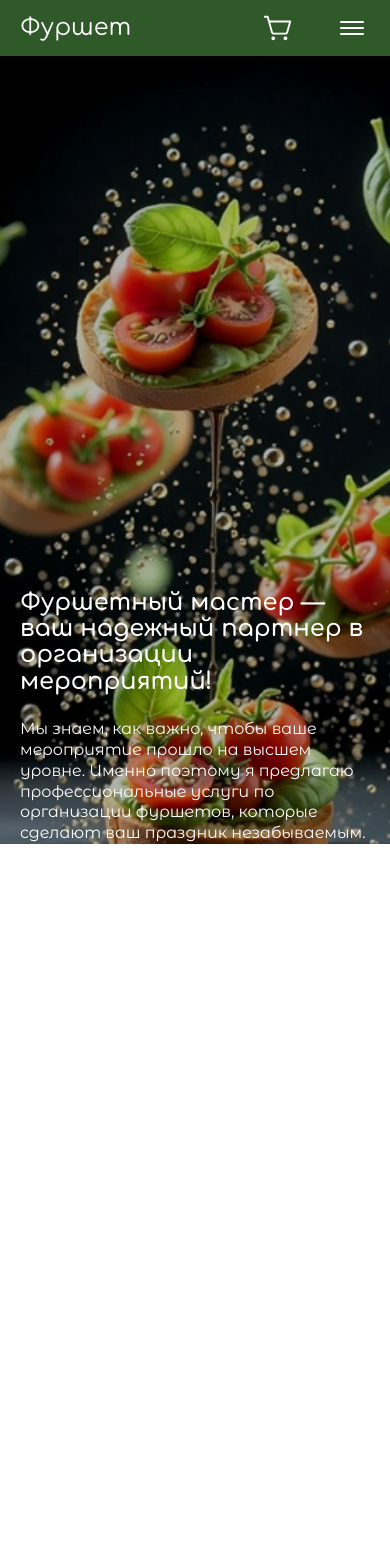
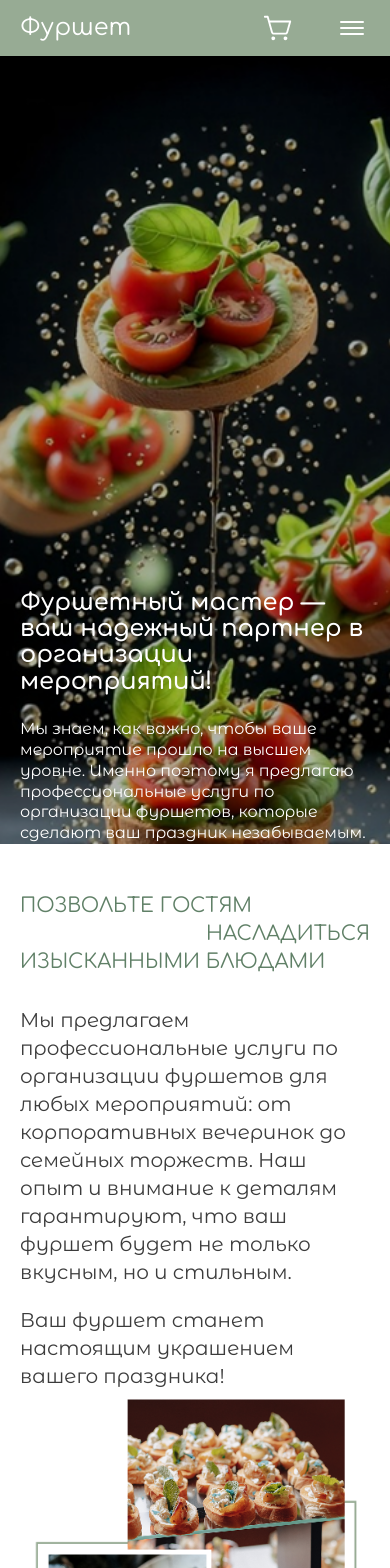
Before and after one commit to RAaDAGoN/deploy-furshet, a Vue app in the folder furshet/: page / in a window 390 px wide. Shown: the top 1568 px of the page. Before the commit the page ends 844 px from the top, so only its background shows below. Built offline with nearby package versions, Linux system fonts and the light colour scheme.

Commit message:
Адаптив блока контента

```diff
--- a/furshet/src/components/Header.vue
+++ b/furshet/src/components/Header.vue
@@ -1,5 +1,5 @@
 <template>
-  <header class="bg-[#30592A] text-white fixed top-0 left-0 right-0 w-full z-50" >
+  <header class="bg-[#97AB94] text-white fixed top-0 left-0 right-0 w-full z-50" >
     <div class="border-b border-white border-opacity-50 hidden md:block ">
       <ul class="max-w-[1746px] mx-auto py-[10px] flex items-center justify-center gap-12 lg:justify-end sm:text-lg w-full font-montserrat font-normal px-4 sm:px-5">
         <li>Вологда</li>
--- a/furshet/src/components/main/Content.vue
+++ b/furshet/src/components/main/Content.vue
@@ -1,14 +1,14 @@
 <template>
-  <div class="flex items-center justify-center mx-[83px] mt-[110px]">
-    <div class="w-[855px]">
-      <div class="font-comfort font-normal text-6xl text-[#608067] leading-[130%] uppercase mb-[30px]">
+  <div class="max-w-[1746px] mx-auto md:flex items-center justify-center mt-12 md:mt-[110px] px-4 sm:px-5">
+    <div class="max-w-[855px]">
+      <div class="font-comfort font-normal text-2xl sm:text-xl text-[#608067] leading-[130%] uppercase mb-[30px]">
         <div class="flex flex-col">
           <p class="self-start">Позвольте гостям</p>
           <p class="self-end">насладиться</p>
         </div>
         <p>изысканными блюдами</p>
       </div>
-      <div class="font-montserrat font-medium text-2xl text-[#3C3C3C] leading-[140%] flex flex-col gap-5">
+      <div class="font-montserrat font-medium text-lg sm:text-xl text-[#3C3C3C] leading-[140%] flex flex-col gap-5">
         <p>Мы предлагаем профессиональные услуги по организации фуршетов для любых мероприятий: от корпоративных вечеринок до семейных торжеств. Наш опыт и внимание к деталям гарантируют, что ваш фуршет будет не только вкусным, но и стильным.</p>
         <p>Ваш фуршет станет настоящим украшением вашего праздника!</p>
       </div>
--- a/furshet/src/pages/Main.vue
+++ b/furshet/src/pages/Main.vue
@@ -3,7 +3,7 @@
 
     <Slider />
 
-<!--    <Content />-->
+    <Content />
 
 <!--    <BlockMenu />-->
 
```
